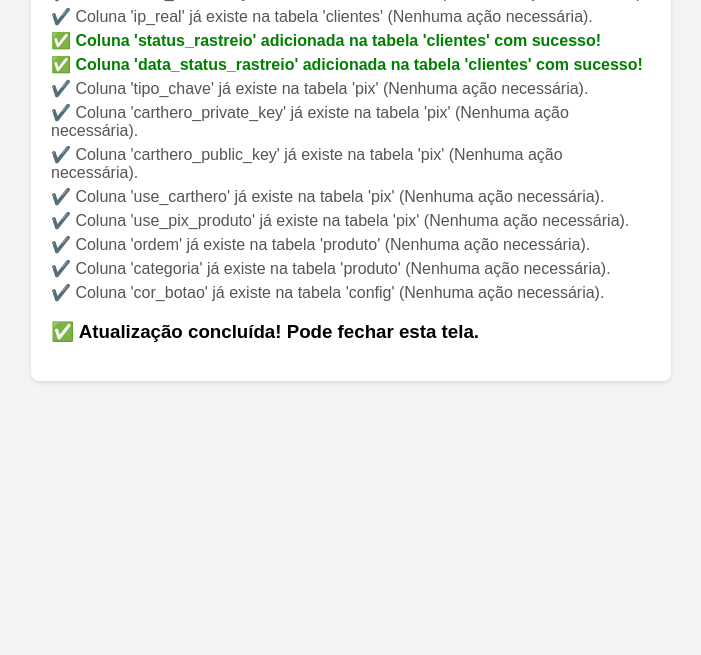
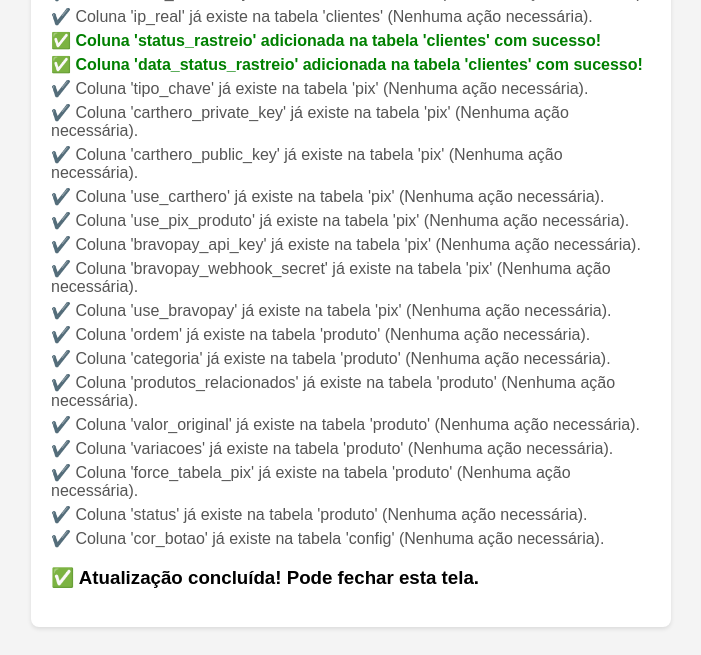
Before and after one commit to Rmloja026/loja001, a PHP site: page /atualizar_banco_completo.php in a window 1280 px wide. Shown: the part 829-1484 px from the top of the page, without its empty margins (289-990 px from the left). Before the commit the page ends 1212 px from the top, so only its background shows below. Run offline with PHP 8.4, Linux system fonts and the light colour scheme; data comes from the database, SQL or seed files in the repository; data that the repository does not hold is empty.

Commit message:
fix: corrige salvamento de cores/edições de produtos e colunas faltantes de pagamento no banco

```diff
--- a/@SERVIDOR/api_adm/index.php
+++ b/@SERVIDOR/api_adm/index.php
@@ -1133,6 +1133,8 @@ switch($acao){
 							`caracteristicas`='$CARACTERISTICAS',
 							`reviews`='$REVIEWS',
 							`tipo_produto`='$TIPO_PRODUTO',
+							`variacoes`='$VARIACOES',
+							`status`='$STATUS',
 							`pix_copia_e_cola`='$PIX_PRODUTO'
 							WHERE `id`='$id'";
 					if(mysqli_query($conn, $sql_simple)){
--- a/atualizar_banco_completo.php
+++ b/atualizar_banco_completo.php
@@ -52,10 +52,18 @@ addColumn($conn, 'pix', 'carthero_private_key', "TEXT DEFAULT NULL");
 addColumn($conn, 'pix', 'carthero_public_key', "TEXT DEFAULT NULL");
 addColumn($conn, 'pix', 'use_carthero', "TINYINT(1) DEFAULT 0");
 addColumn($conn, 'pix', 'use_pix_produto', "TINYINT(1) NOT NULL DEFAULT 1");
+addColumn($conn, 'pix', 'bravopay_api_key', "VARCHAR(255) DEFAULT ''");
+addColumn($conn, 'pix', 'bravopay_webhook_secret', "VARCHAR(255) DEFAULT ''");
+addColumn($conn, 'pix', 'use_bravopay', "TINYINT(1) DEFAULT 0");
 
 // Atualizações da tabela produto
 addColumn($conn, 'produto', 'ordem', "INT(11) NOT NULL DEFAULT 999");
 addColumn($conn, 'produto', 'categoria', "VARCHAR(100) DEFAULT 'Geral'");
+addColumn($conn, 'produto', 'produtos_relacionados', "VARCHAR(255) DEFAULT ''");
+addColumn($conn, 'produto', 'valor_original', "VARCHAR(100) DEFAULT ''");
+addColumn($conn, 'produto', 'variacoes', "LONGTEXT DEFAULT NULL");
+addColumn($conn, 'produto', 'force_tabela_pix', "TINYINT(1) DEFAULT 0");
+addColumn($conn, 'produto', 'status', "VARCHAR(50) DEFAULT 'ativo'");
 
 // Atualizações da tabela config
 addColumn($conn, 'config', 'cor_botao', "VARCHAR(20) DEFAULT '#3483fa' AFTER cor");
```
Also changed, not shown: update_db_schema.php (+22 -0 lines).
